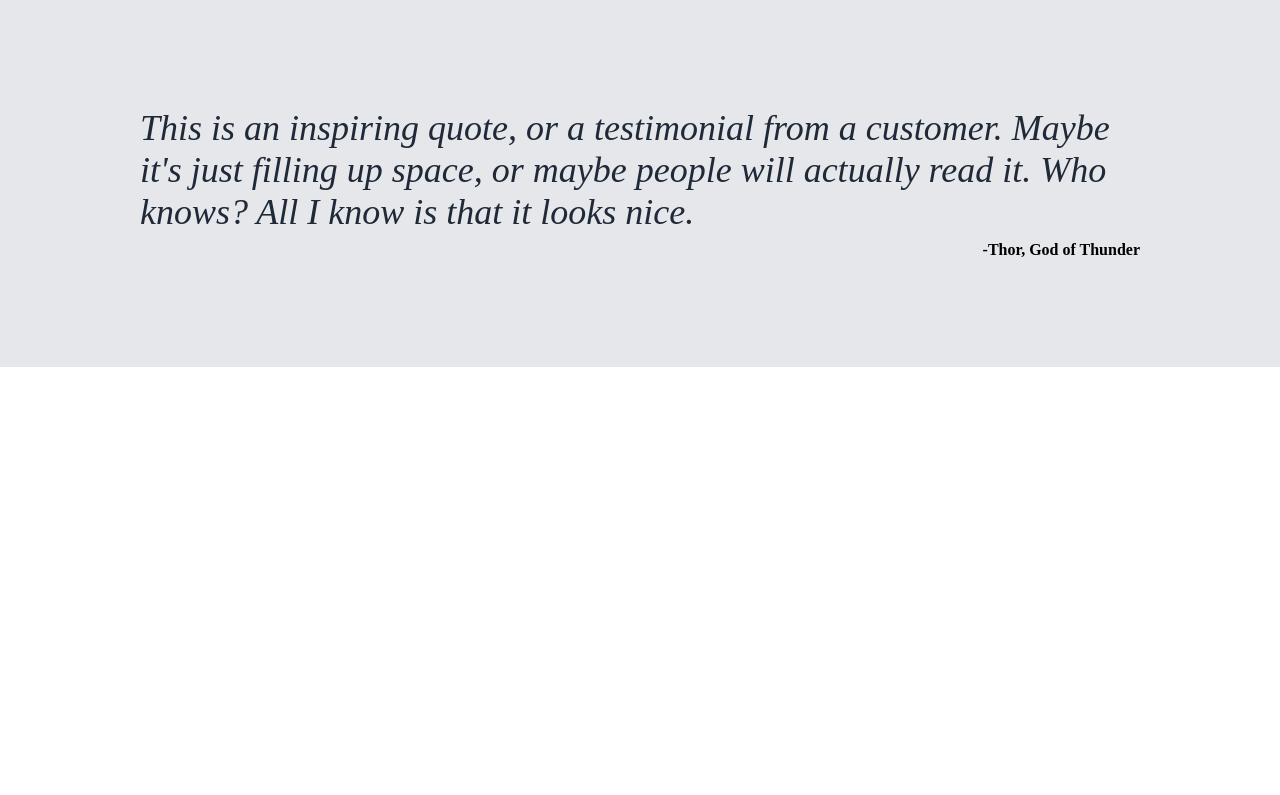
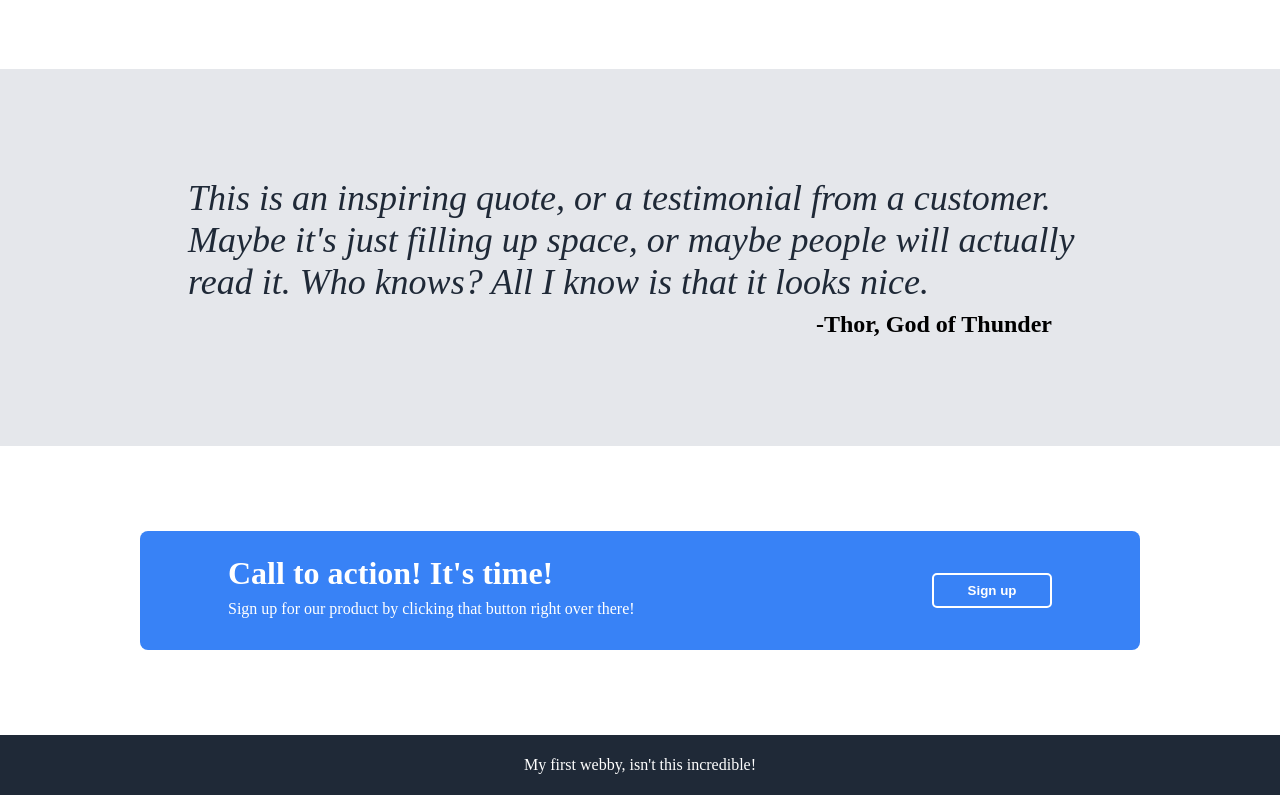
Before and after one commit to HakasOD/landing-page-odin, a plain HTML site: page index.html in a window 1280 px wide. Shown: the part 724-1519 px from the top of the page. Before the commit the page ends 1091 px from the top, so only its background shows below. Drawn offline with Linux system fonts and the light colour scheme.

Commit message:
Finsh v1

```diff
--- a/index.html
+++ b/index.html
@@ -70,10 +70,22 @@
         </div>
     </div>
 
-    <div class="call-to-action">
-
+    <div class="call-to-action-section">
+        <div class="content-container">
+            <div class="call-to-action">
+                <div class="left">
+                    <h1>Call to action! It's time!</h1>
+                    <p>Sign up for our product by clicking that button right
+                        over there!
+                    </p>
+                </div>
+                <button>Sign up</button>
+            </div>
+        </div>
     </div>
 
-    <div class="footer"></div>
+    <div class="footer">
+        <p>My first webby, isn't this incredible!</p>
+    </div>
 </body>
 </html>
--- a/style.css
+++ b/style.css
@@ -6,7 +6,8 @@
 
 .content-container {
     width: 1000px;
-    max-width: 1000px;
+
+    /* max-width: 1000px; */
 
     /* padding: 0px 24px;  /* Not working */
 }
@@ -24,6 +25,13 @@ p {
     margin: 8px 0;
 }
 
+button {
+    font-weight: bold;
+    border: none;
+    border-radius: 5px;
+    padding: 8px 16px;
+}
+
 /* Hero */
 .nav-bar {
     display: flex;
@@ -31,6 +39,7 @@ p {
     padding-bottom: 16px;
     font-size: 24px;
     color: #f9faf8;
+    margin-top: 16px;
     margin-bottom: 50px;
     font-weight:bolder;
     flex-grow: 0;
@@ -43,6 +52,8 @@ p {
     justify-content: center;
     align-items: center;
     padding-bottom: 80px;
+    padding-left: 48px;
+    padding-right: 48px;
 }
 
 .hero .links {
@@ -59,7 +70,9 @@ p {
 
 .hero .container {
     display: flex;
+
 }
+
 
 .hero .info {
     margin-right: 16px;
@@ -69,15 +82,12 @@ p {
 .hero .container button{
     color:#f9faf8;
     background-color: #3882f6;
-    font-weight: bold;
-    border: none;
-    border-radius: 5px;
-    padding: 8px 16px;
 }
 
 .hero img {
-    height: 200px;
-    width: 600px;
+    width: 100%;
+    max-width: 400px;
+    height: auto;
     border: 10px solid gray;
 
 }
@@ -134,9 +144,58 @@ p {
     font-size: 36px;
     font-style: italic;
     color: #1f2937;
+    padding: 0 48px;
 }
 
 .quote-author {
     font-weight: bold;
     text-align: right;
+    font-size: x-large;
+    padding-right: 88px;
 }
+
+/* Call to action */
+.call-to-action-section {
+    display: flex;
+    justify-content: center;
+
+    padding: 85px 40px;
+
+}
+
+.call-to-action-section .content-container {
+    display: flex;
+    justify-content: center;
+}
+
+.call-to-action {
+    display: flex;
+    padding: 24px 88px;
+    border-radius: 8px;
+    justify-content: space-between;
+    background-color: #3882f6;
+    flex: 1;
+    color: white;
+
+}
+
+.call-to-action button {
+    align-self: center;
+    flex-basis: 120px;
+    color: white;
+    background-color: #3882f6;
+    border: solid 2px white;
+}
+
+
+/* Footer */
+.footer {
+    display: flex;
+    justify-content: center;
+    align-items: center;
+    height: 60px;
+    color: white;
+    background-color: #1f2937;
+
+
+}
```
